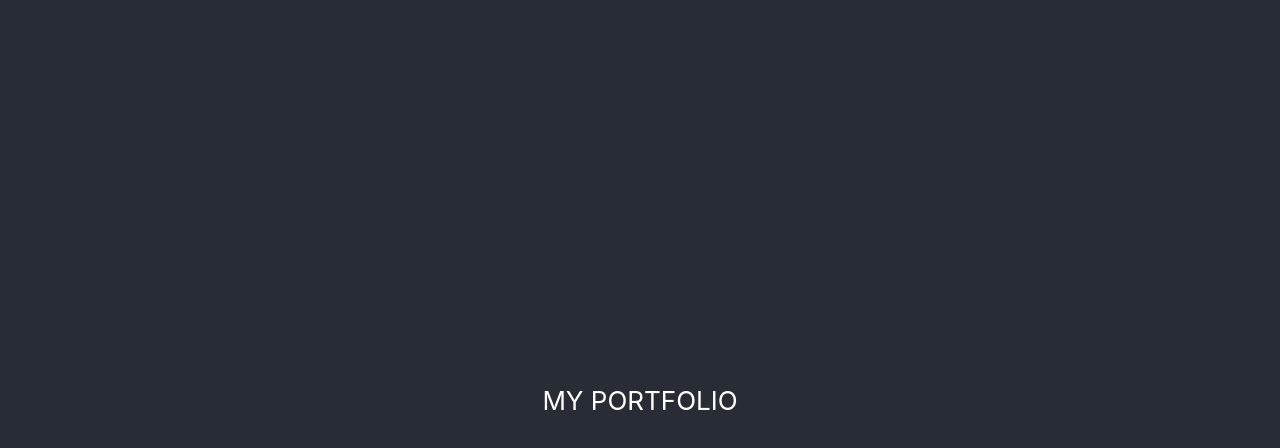
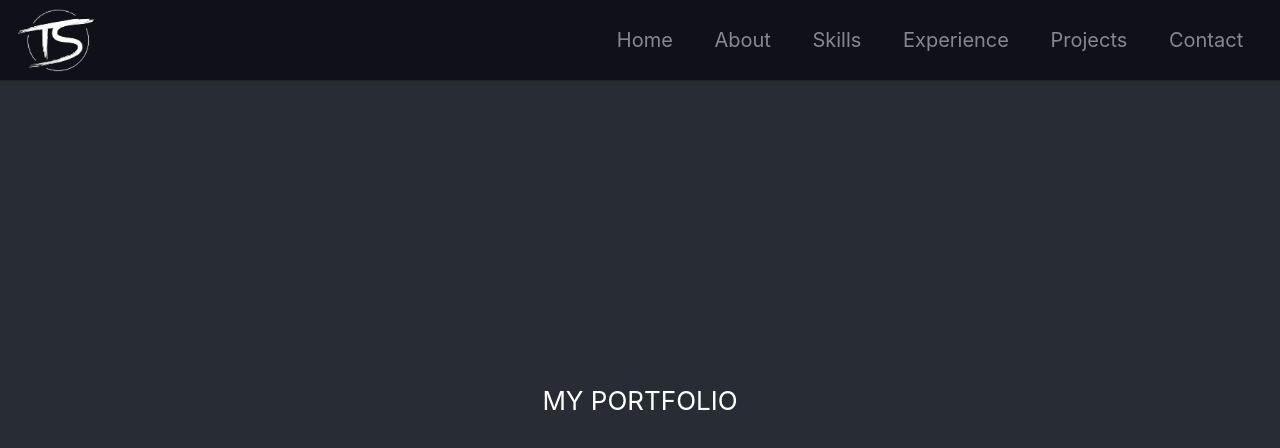
Before and after one commit to Fremen1990/react-portfolio-devthomas, a React (Create React App) app: page / in a window 1280 px wide. Shown: the top 448 px of the page. Built offline with nearby package versions, Linux system fonts and the light colour scheme.

Commit message:
Navbar done

```diff
--- a/src/App.js
+++ b/src/App.js
@@ -1,10 +1,19 @@
+import React from "react";
+
+// Components-------
+import MyNavbar from "./components/navbar";
+
 import "./App.css";
 
 function App() {
   return (
-    <div className="App">
-      <header className="App-header">MY PORTFOLIO</header>
-    </div>
+    <>
+      <MyNavbar />
+
+      <div className="App">
+        <header className="App-header">MY PORTFOLIO</header>
+      </div>
+    </>
   );
 }
 
--- /dev/null
+++ b/src/components/navbar.css
@@ -0,0 +1,28 @@
+.logo {
+  height: 9vh;
+}
+
+.nav-theme {
+  height: 10vh;
+  background-color: #101018f8;
+  font-size: 20px;
+}
+
+.nav-link-item {
+  margin-left: 1vw;
+  margin-right: 1vw;
+}
+
+.animate-navbar {
+  box-shadow: 1px 1px 1px #222;
+  animation: moveDown 0.5s ease-in-out;
+}
+
+@keyframes moveDown {
+  from {
+    transform: translateY(-5rem);
+  }
+  to {
+    transform: translateY(0rem);
+  }
+}
--- /dev/null
+++ b/src/components/navbar.jsx
@@ -0,0 +1,52 @@
+import React from "react";
+import Navbar from "react-bootstrap/Navbar";
+import Nav from "react-bootstrap/Nav";
+import Logo from "../assets/icons/TS.png";
+
+import "./navbar.css";
+
+const MyNavbar = () => {
+  return (
+    <>
+      <Navbar
+        fixed="top"
+        variant="dark"
+        expand="md"
+        className="animate-navbar nav-theme justify-content-between"
+      >
+        <div>
+          <Navbar.Brand href="#home">
+            <img className="logo" src={Logo} alt="" />
+          </Navbar.Brand>
+        </div>
+        <div>
+          <Navbar.Toggle aria-controls="basic-navbar-nav" />
+          <Navbar.Collapse id="basic-navbar-nav">
+            <Nav className="mr-auto ">
+              <Nav.Link className="nav-link-item" href="#home">
+                Home
+              </Nav.Link>
+              <Nav.Link className="nav-link-item" href="#about">
+                About
+              </Nav.Link>
+              <Nav.Link className="nav-link-item" href="#skills">
+                Skills
+              </Nav.Link>
+              <Nav.Link className="nav-link-item" href="#experience">
+                Experience
+              </Nav.Link>
+              <Nav.Link className="nav-link-item" href="#projects">
+                Projects
+              </Nav.Link>
+              <Nav.Link className="nav-link-item" href="#contact">
+                Contact
+              </Nav.Link>
+            </Nav>
+          </Navbar.Collapse>
+        </div>
+      </Navbar>
+    </>
+  );
+};
+
+export default MyNavbar;
```
Also changed, not shown: src/assets/icons/TS.png (added).
